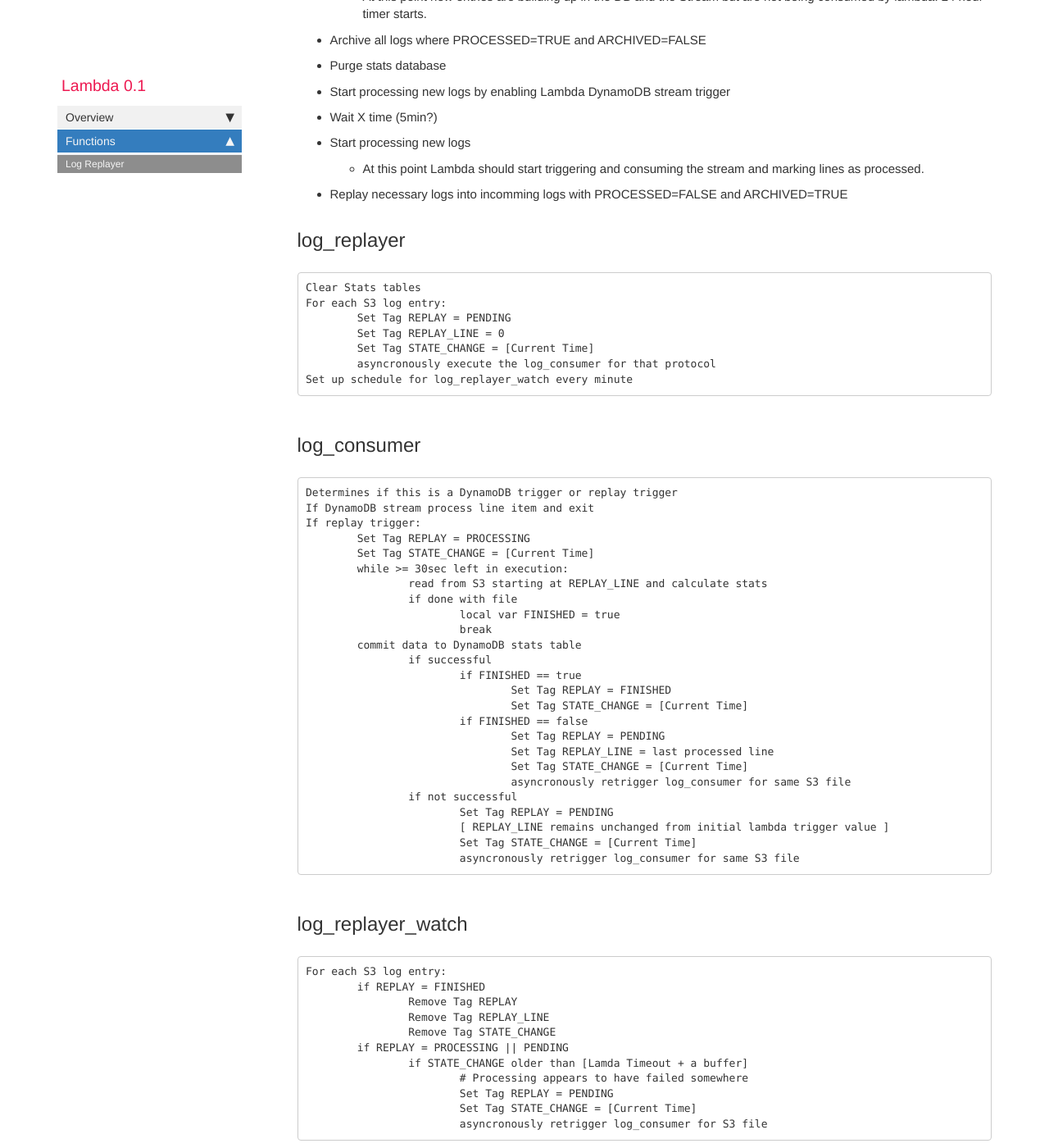
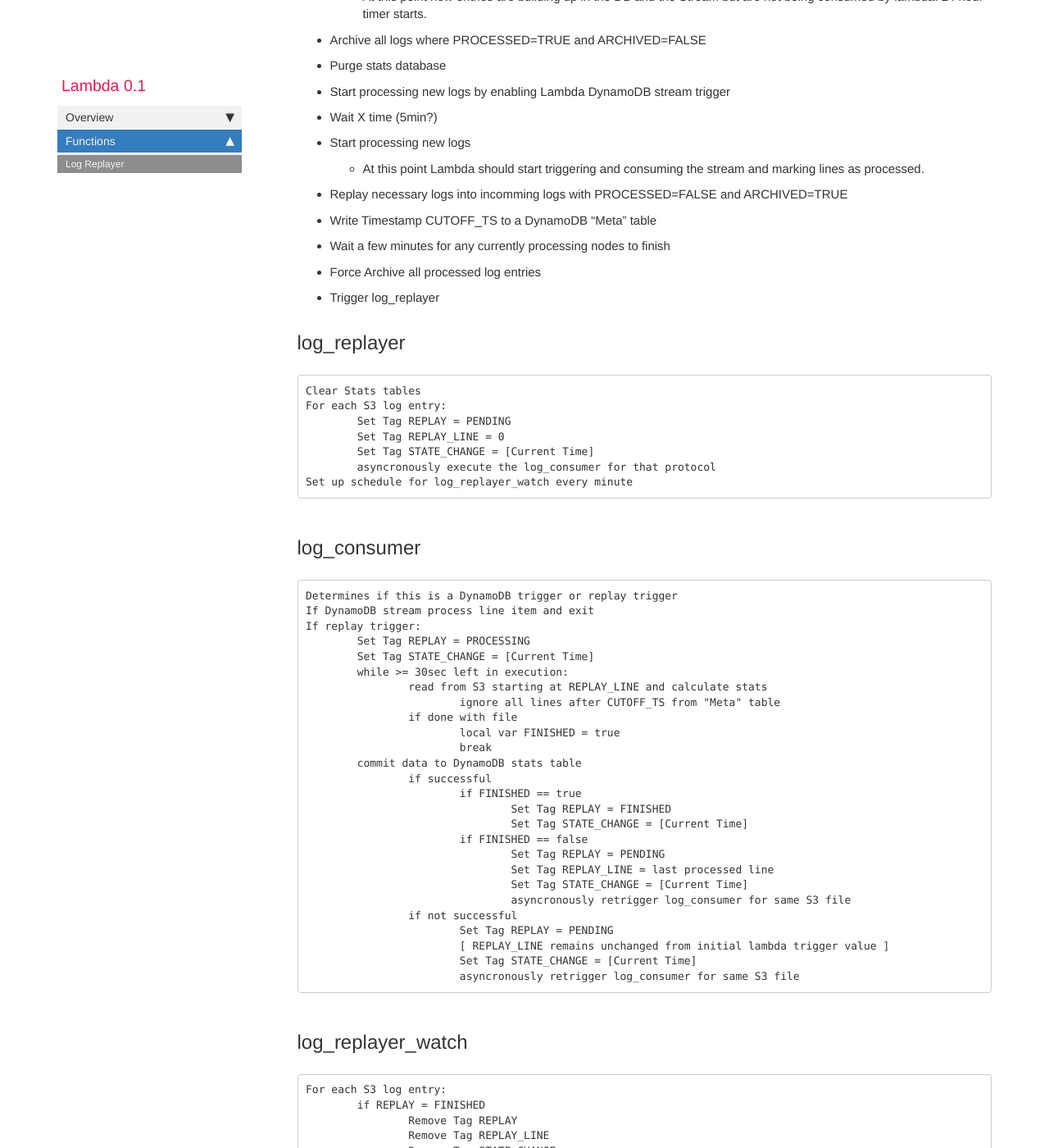
Before and after one commit to celestialstats/celestialstats.github.io, a Jekyll site: the page built from pages/lambda/lambda_functions_log_replayer.md, in a window 1280 px wide and 1400 px high, scrolled down 385 px. Shown: the whole window at 82% size. Built offline with Jekyll 4.4.1, drawn with Linux system fonts in a browser that asks for light colours; nearby versions of some CDN libraries; comment, search, counter and statistics services are not loaded.

````diff
--- a/pages/lambda/lambda_functions_log_replayer.md
+++ b/pages/lambda/lambda_functions_log_replayer.md
@@ -22,6 +22,14 @@ The old way of thinking. New way I think doesn't involve ever stopping the strea
   * At this point Lambda should start triggering and consuming the stream and marking lines as processed.
 * Replay necessary logs into incomming logs with PROCESSED=FALSE and ARCHIVED=TRUE
 
+
+* Write Timestamp CUTOFF_TS to a DynamoDB "Meta" table
+* Wait a few minutes for any currently processing nodes to finish
+* Force Archive all processed log entries
+* Trigger log_replayer
+
+
+
 ## log_replayer
 ```
 Clear Stats tables
@@ -43,6 +51,7 @@ If replay trigger:
 	Set Tag STATE_CHANGE = [Current Time]
 	while >= 30sec left in execution:
 		read from S3 starting at REPLAY_LINE and calculate stats
+			ignore all lines after CUTOFF_TS from "Meta" table
 		if done with file
 			local var FINISHED = true
 			break
````
Also changed, not shown: pages/cs/cs_backend_overview.md (+4 -2 lines), images/pages/cs/data_workflow.png (added).
